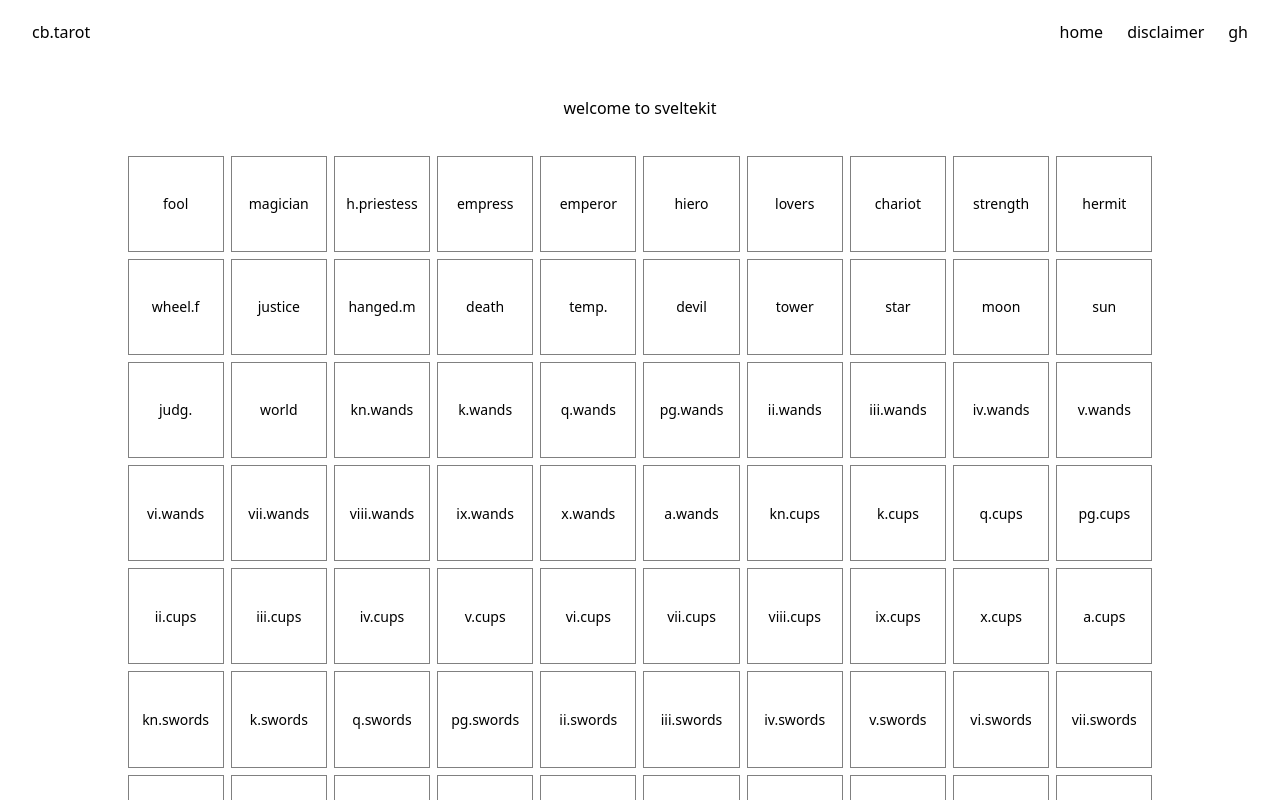
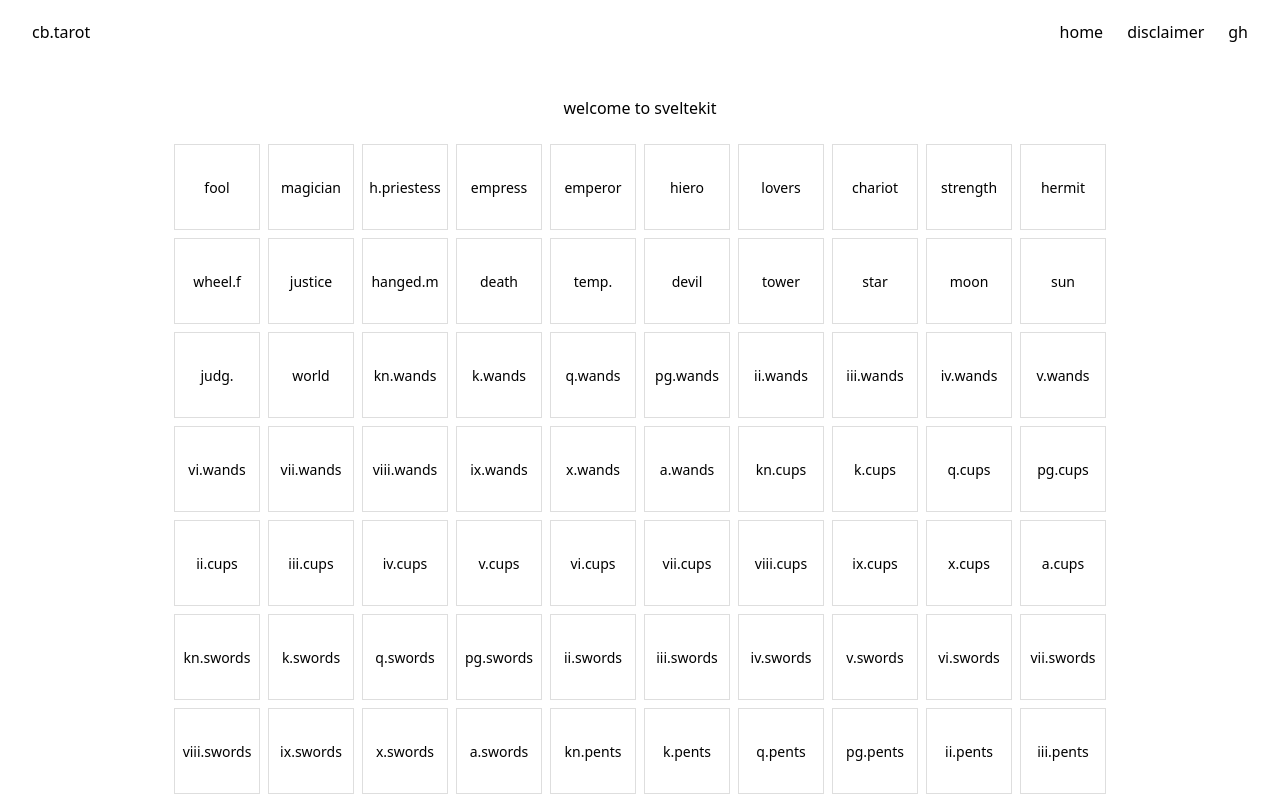
Before and after one commit to Colton-Bassett/tarot, a SvelteKit app: page / in a window 1280 px wide. Shown: the top 800 px of the page. Built offline with nearby package versions, Linux system fonts and the light colour scheme.

Commit message:
Added basic pick random card functionality with card zoom

```diff
--- a/src/routes/+page.svelte
+++ b/src/routes/+page.svelte
@@ -97,8 +97,11 @@
 	}
 
 	let activeCard: string | null = null;
+	let spotlightCard: string | null = null;
 
 	function cardClicked(tarotcard: string) {
+		// if active, set null
+		// if not active, set active
 		activeCard = activeCard === tarotcard ? null : tarotcard;
 	}
 
@@ -107,20 +110,51 @@
 			activeCard = null;
 		}
 	}
+
+	function getRandomCard() {
+		const randomIndex = Math.floor(Math.random() * tarotcards.length);
+		return tarotcards[randomIndex];
+	}
+
+	function setSpotlightCards() {
+		let cardCount = 0;
+
+		// Set an interval to pick and set a new spotlight card every second
+		const interval = setInterval(() => {
+			if (cardCount < 5) {
+				spotlightCard = getRandomCard();
+				cardCount++;
+			} else {
+				clearInterval(interval); // Stop the interval after 5 cards
+				if (spotlightCard) {
+					cardClicked(spotlightCard);
+				}
+			}
+		}, 1500);
+	}
+
+	function handleClickOutside(event: MouseEvent) {
+		// Check if the clicked element has the class 'box'
+		if (!(event.target instanceof HTMLElement) || !event.target.classList.contains('box')) {
+			activeCard = null;
+			spotlightCard = null;
+		}
+	}
 </script>
 
-<svelte:window on:keydown={handleEscPress} />
+<svelte:window on:keydown={handleEscPress} on:click={handleClickOutside} />
 
 <div>
 	<div class="flex flex-col items-center justify-center">
 		<h1>Welcome to SvelteKit</h1>
-		<div class="example boxes-example max-w-5xl">
-			<div class="boxes">
+		<div class="max-w-5xl">
+			<div class="my-6 grid grid-cols-3 gap-2 md:grid-cols-6 lg:grid-cols-[repeat(10,_1fr)]">
 				{#each tarotcards as tarotcard (tarotcard)}
 					<div
-						class="box cursor-pointer"
+						class="box"
 						animate:flip={{ duration: 500 }}
 						class:center={activeCard === tarotcard}
+						class:spotlight={spotlightCard === tarotcard}
 						on:click={() => cardClicked(tarotcard)}
 						on:keydown={(e) => {}}
 						tabindex="0"
@@ -144,7 +178,7 @@
 						>Flip</button
 					>
 				</div>
-				<button class="border border-gray-500 px-6 py-1 lowercase" on:click={toggleVisibility}
+				<button class="border border-gray-500 px-6 py-1 lowercase" on:click={setSpotlightCards}
 					>Pick</button
 				>
 			</div>
@@ -156,29 +190,26 @@
 </div>
 
 <style>
-	.boxes {
-		display: flex;
-		flex-wrap: wrap;
-		margin: 2em -0.25em 2em -0.25em;
-	}
-
 	.box {
 		box-sizing: border-box;
-		width: calc(10% - 0.5em);
-		margin: 0.25em;
 		display: flex;
 		align-items: center;
 		justify-content: center;
 		font-size: 0.875em;
 		font-weight: 300;
 		aspect-ratio: 1;
-		border: 1px solid gray;
+		min-width: 86px;
+		border: 1px solid #dedede;
 		background-color: white;
-
-		position: relative;
 		transition:
 			transform 0.3s ease-in-out,
-			z-index 0.3s;
+			z-index 0.3s ease-in-out,
+			border 0.15s ease;
+		cursor: pointer;
+	}
+
+	.box:hover {
+		border: 1px solid black;
 	}
 
 	.center {
@@ -192,4 +223,8 @@
 		font-size: 1.2em;
 		font-weight: bold;
 	}
+
+	.spotlight {
+		border: 2px solid black;
+	}
 </style>
```
